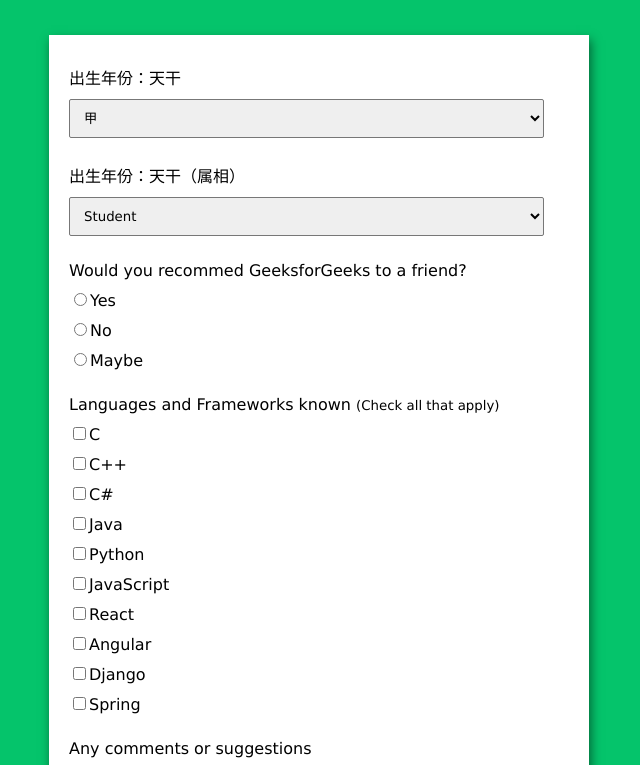
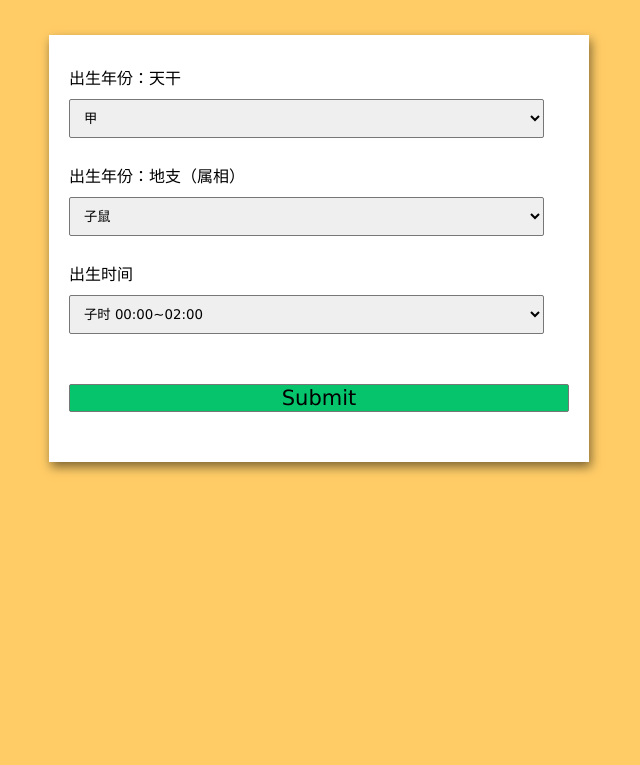
Before and after one commit to zy-dsj-sm/zy-dsj-sm.a.kind.joke, a plain HTML site: page index.html in a window 1280 px wide. Shown: the part 82-847 px from the top of the page, without its empty margins (321-961 px from the left). After the commit the page ends 800 px from the top, so only its background shows below. Drawn offline with Linux system fonts and the light colour scheme.

Commit message:
Update index.html

```diff
--- a/index.html
+++ b/index.html
@@ -15,7 +15,7 @@
 		/* Styling the Body element i.e. Color,
 		Font, Alignment */
 		body {
-			background-color: #05c46b;
+			background-color: #ffcc66;
 			font-family: Verdana;
 			text-align: center;
 		}
@@ -64,7 +64,7 @@
 
 		/* Styling Button */
 		button {
-			background-color: #ffcc66;
+			background-color: #05c46b;
 			border: 1px solid #777;
 			border-radius: 2px;
 			font-family: inherit;
@@ -86,109 +86,70 @@
 		<!-- Details -->
 
 		<div class="form-control">
-			<label for="role" id="label-role">
+			<label for="year1" id="label-year1">
 				出生年份：天干
 			</label>
 
 			<!-- Dropdown options -->
-			<select name="role" id="role">
-				<option value="student">甲</option>
-				<option value="intern">乙</option>
-				<option value="professional">
-					丙
-				</option>
-				<option value="other">Other</option>
+			<select name="year1" id="year1">
+				<option value="1">甲</option>
+				<option value="2">乙</option>
+				<option value="3">丙</option>
+				<option value="4">丁</option>
+				<option value="5">戊</option>
+				<option value="6">己</option>
+				<option value="7">庚</option>
+				<option value="8">辛</option>
+				<option value="9">壬</option>
+				<option value="10">癸</option>
 			</select>
 		</div>
 
 		<div class="form-control">
-			<label for="role" id="label-role">
-				出生年份：天干（属相）
+			<label for="year2" id="label-year2">
+				出生年份：地支（属相）
 			</label>
 
 			<!-- Dropdown options -->
-			<select name="role" id="role">
-				<option value="student">Student</option>
-				<option value="intern">Intern</option>
-				<option value="professional">
-					Professional
-				</option>
-				<option value="other">Other</option>
+			<select name="year2" id="year2">
+				<option value="1">子鼠</option>
+				<option value="2">丑牛</option>
+				<option value="3">寅虎</option>
+				<option value="4">卯兔</option>
+				<option value="5">辰龙</option>
+				<option value="6">巳蛇</option>
+				<option value="7">午马</option>
+				<option value="8">未羊</option>
+				<option value="9">申猴</option>
+				<option value="10">酉鸡</option>
+				<option value="11">戌狗</option>
+				<option value="12">亥猪</option>
+			</select>
+		</div>
+
+		<div class="form-control">
+			<label for="hour" id="label-hour">
+				出生时间
+			</label>
+
+			<!-- Dropdown options -->
+			<select name="hour" id="hour">
+				<option value="1">子时 00:00~02:00</option>
+				<option value="2">丑时 02:00~04:00</option>
+				<option value="3">寅时 04:00~06:00</option>
+				<option value="4">卯时 06:00~08:00</option>
+				<option value="5">辰时 08:00~10:00</option>
+				<option value="6">巳时 10:00~12:00</option>
+				<option value="7">午时 12:00~14:00</option>
+				<option value="8">未时 14:00~16:00</option>
+				<option value="9">申时 16:00~18:00</option>
+				<option value="10">酉时 18:00~20:00</option>
+				<option value="11">戌时 20:00~22:00</option>
+				<option value="12">亥时 22:00~24:00</option>
 			</select>
 		</div>
 
 
-		<div class="form-control">
-			<label>
-				Would you recommed GeeksforGeeks
-				to a friend?
-			</label>
-
-			<!-- Input Type Radio Button -->
-			<label for="recommed-1">
-				<input type="radio"
-					id="recommed-1"
-					name="recommed">Yes</input>
-			</label>
-			<label for="recommed-2">
-				<input type="radio"
-					id="recommed-2"
-					name="recommed">No</input>
-			</label>
-			<label for="recommed-3">
-				<input type="radio"
-					id="recommed-3"
-					name="recommed">Maybe</input>
-			</label>
-		</div>
-
-		<div class="form-control">
-			<label>Languages and Frameworks known
-				<small>(Check all that apply)</small>
-			</label>
-			<!-- Input Type Checkbox -->
-			<label for="inp-1">
-				<input type="checkbox"
-					name="inp">C</input></label>
-			<label for="inp-2">
-				<input type="checkbox"
-					name="inp">C++</input></label>
-			<label for="inp-3">
-				<input type="checkbox"
-					name="inp">C#</input></label>
-			<label for="inp-4">
-				<input type="checkbox"
-					name="inp">Java</input></label>
-			<label for="inp-5">
-				<input type="checkbox"
-					name="inp">Python</input></label>
-			<label for="inp-6">
-				<input type="checkbox"
-					name="inp">JavaScript</input></label>
-			<label for="inp-7">
-				<input type="checkbox"
-					name="inp">React</input></label>
-			<label for="inp-7">
-				<input type="checkbox"
-					name="inp">Angular</input></label>
-			<label for="inp-7">
-				<input type="checkbox"
-					name="inp">Django</input></label>
-			<label for="inp-7">
-				<input type="checkbox"
-					name="inp">Spring</input></label>
-		</div>
-
-		<div class="form-control">
-			<label for="comment">
-				Any comments or suggestions
-			</label>
-
-			<!-- multi-line text input control -->
-			<textarea name="comment" id="comment"
-				placeholder="Enter your comment here">
-			</textarea>
-		</div>
 
 		<!-- Multi-line Text Input Control -->
 		<button type="submit" value="submit">
```
